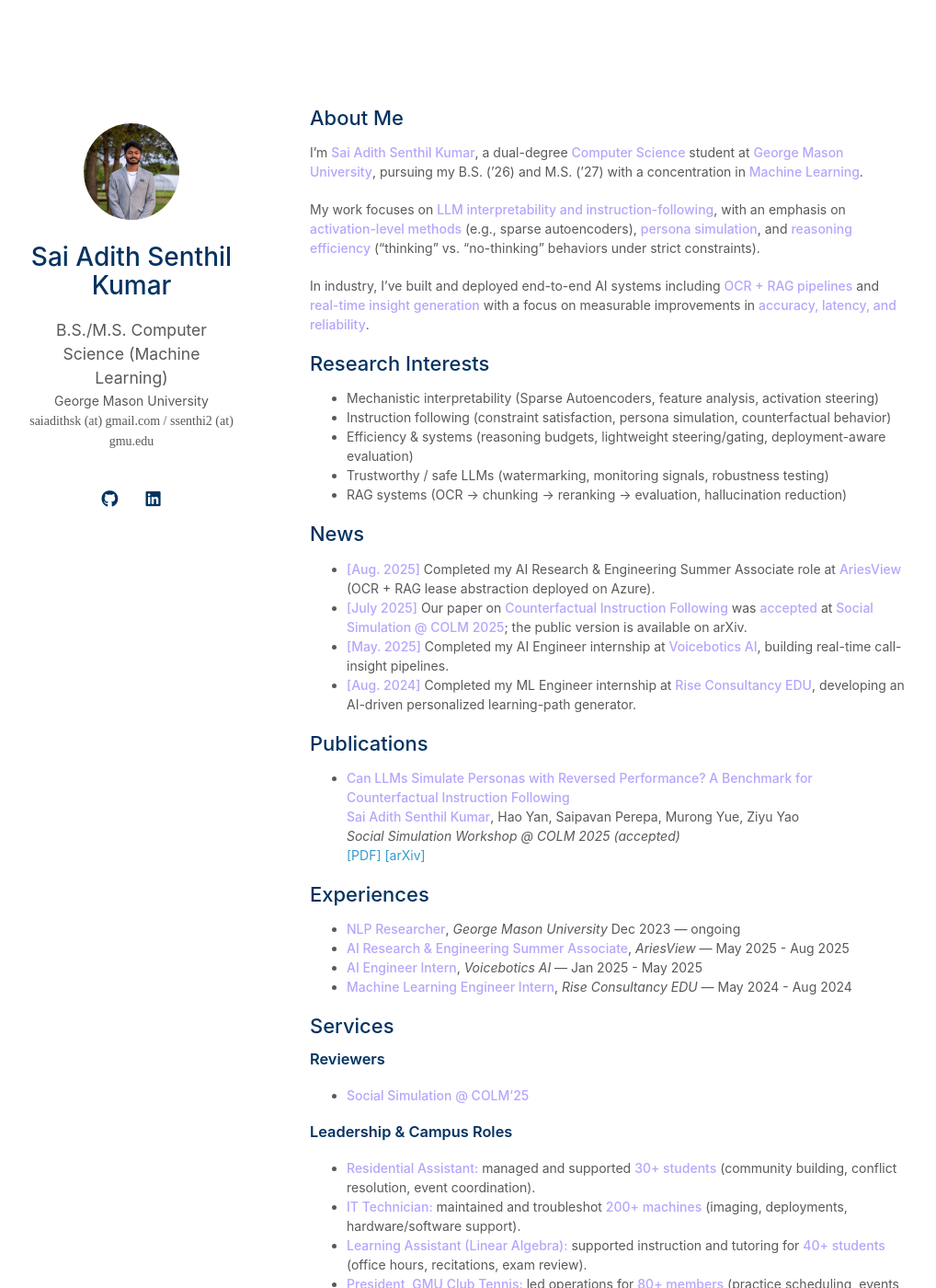
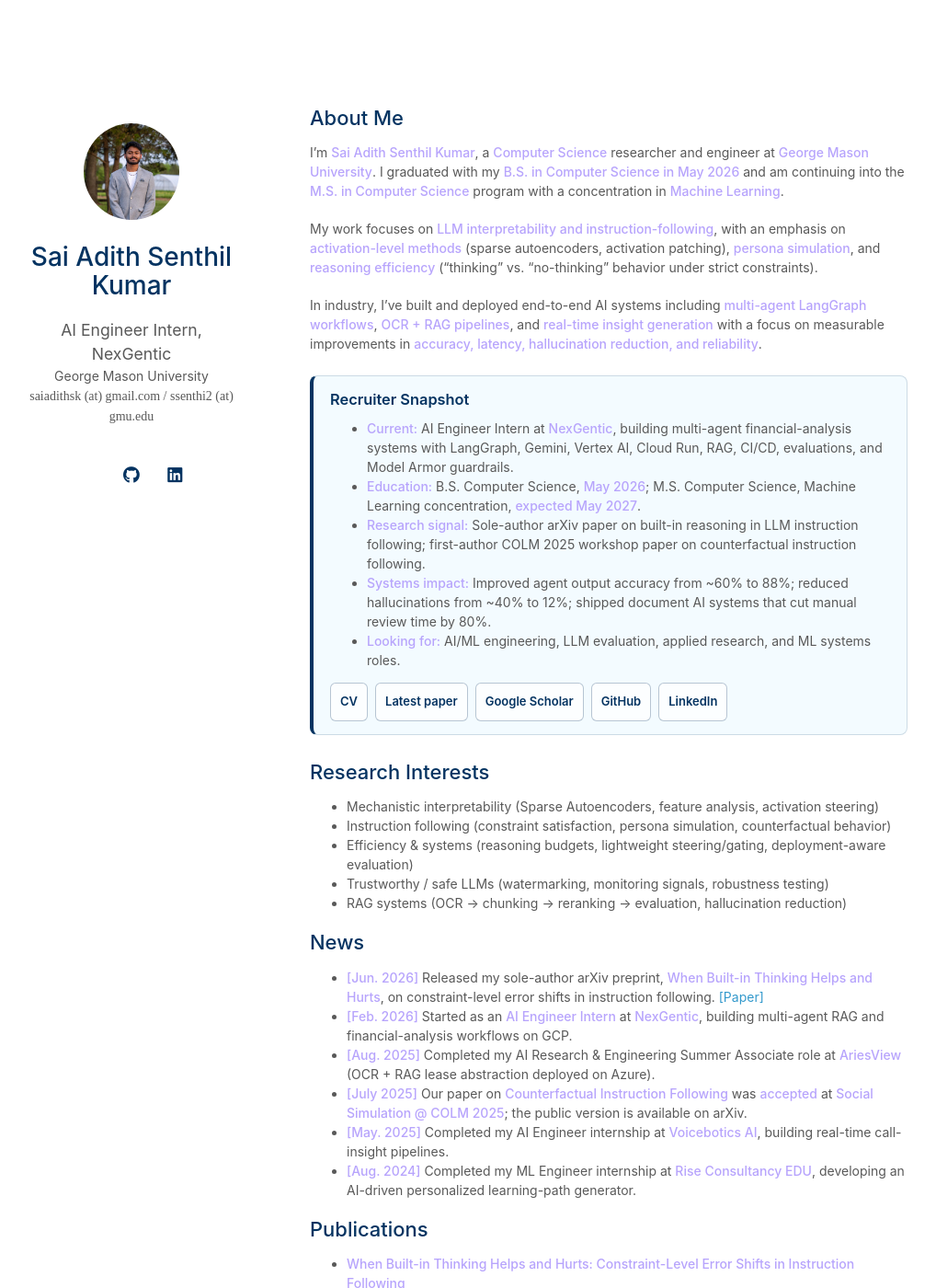
Before and after one commit to SAI-ADITH/SAI-ADITH.github.io, a Jekyll site: the page built from index.md, in a window 1280 px wide and 1400 px high. Shown: the whole window at 92% size, without its empty margins (133-1151 px from the left). Built offline with Jekyll 4.4.1, drawn with Linux system fonts in a browser that asks for light colours; a style sheet for code colours, icons or effects is not loaded; our own code applies the rules of GitHub Pages for plain Markdown files; some of the changed text lies outside the part shown.

Commit message:
added nexgentic and new ppr

```diff
--- a/_config.yml
+++ b/_config.yml
@@ -2,15 +2,15 @@
 # Basic Information
 # =========================
 title: Sai Adith Senthil Kumar
-position: B.S./M.S. Computer Science (Machine Learning)
+position: AI Engineer Intern, NexGentic
 affiliation: George Mason University
 email: saiadithsk (at) gmail.com / ssenthi2 (at) gmu.edu
 
 # =========================
 # Search Engine Optimization (SEO)
 # =========================
-keywords: Sai Adith, George Mason University, LLMs, AI Research, Mechanistic Interpretability, Instruction Following, RAG
-description: Personal website of Sai Adith Senthil Kumar — CS student at George Mason University working on LLM reasoning, instruction following, and AI safety.
+keywords: Sai Adith, George Mason University, NexGentic, LLMs, AI Research, Mechanistic Interpretability, Instruction Following, RAG, LangGraph, Vertex AI
+description: Personal website of Sai Adith Senthil Kumar, CS student at George Mason University working on LLM reasoning, instruction following, mechanistic interpretability, and applied AI systems.
 # Put your real website URL here after it is live:
 canonical: https://SAI-ADITH.github.io/
 
@@ -18,7 +18,7 @@
 # Links
 # =========================
 google_scholar: https://scholar.google.com/citations?user=PiHGMEIAAAAJ&hl=en
-cv_link:
+cv_link: ./assets/files/sai_adith_sk_CV.pdf
 github_link: https://github.com/SAI-ADITH
 linkedin: https://www.linkedin.com/in/saiadith/
 # If you don't use Twitter/X, delete this line or leave blank
--- a/_sass/minimal-light-no-dark-mode.scss
+++ b/_sass/minimal-light-no-dark-mode.scss
@@ -516,3 +516,46 @@
   display:none;
   font-family: monospace;
 }
+
+.recruiter-snapshot {
+  border: 1px solid rgba(4, 51, 97, 0.16);
+  border-left: 4px solid #043361;
+  border-radius: 8px;
+  background: rgba(62, 183, 240, 0.06);
+  padding: 16px 18px 14px;
+  margin: 24px 0 28px;
+}
+
+.recruiter-snapshot h3 {
+  margin: 0 0 12px;
+}
+
+.recruiter-snapshot ul {
+  margin-bottom: 14px;
+}
+
+.quick-links {
+  display: flex;
+  flex-wrap: wrap;
+  gap: 8px;
+}
+
+.quick-links a {
+  display: inline-flex;
+  align-items: center;
+  min-height: 32px;
+  border: 1px solid rgba(4, 51, 97, 0.28);
+  border-radius: 6px;
+  padding: 4px 10px;
+  color: #043361;
+  background: rgba(255, 255, 255, 0.72);
+  font-size: 13px;
+  font-weight: 600;
+}
+
+.quick-links a:hover,
+.quick-links a:focus {
+  border-color: #3eb7f0;
+  color: #043361;
+  background: #ffffff;
+}
--- a/_sass/minimal-light.scss
+++ b/_sass/minimal-light.scss
@@ -595,3 +595,66 @@
   display:none;
   font-family: monospace;
 }
+
+.recruiter-snapshot {
+  border: 1px solid rgba(4, 51, 97, 0.16);
+  border-left: 4px solid #043361;
+  border-radius: 8px;
+  background: rgba(62, 183, 240, 0.06);
+  padding: 16px 18px 14px;
+  margin: 24px 0 28px;
+}
+
+.recruiter-snapshot h3 {
+  margin: 0 0 12px;
+}
+
+.recruiter-snapshot ul {
+  margin-bottom: 14px;
+}
+
+.quick-links {
+  display: flex;
+  flex-wrap: wrap;
+  gap: 8px;
+}
+
+.quick-links a {
+  display: inline-flex;
+  align-items: center;
+  min-height: 32px;
+  border: 1px solid rgba(4, 51, 97, 0.28);
+  border-radius: 6px;
+  padding: 4px 10px;
+  color: #043361;
+  background: rgba(255, 255, 255, 0.72);
+  font-size: 13px;
+  font-weight: 600;
+}
+
+.quick-links a:hover,
+.quick-links a:focus {
+  border-color: #3eb7f0;
+  color: #043361;
+  background: #ffffff;
+}
+
+@media (prefers-color-scheme: dark) {
+  .recruiter-snapshot {
+    border-color: rgba(62, 183, 240, 0.34);
+    border-left-color: #3eb7f0;
+    background: rgba(62, 183, 240, 0.08);
+  }
+
+  .quick-links a {
+    border-color: rgba(62, 183, 240, 0.42);
+    color: #eeeff0;
+    background: rgba(255, 255, 255, 0.04);
+  }
+
+  .quick-links a:hover,
+  .quick-links a:focus {
+    color: #ffffff;
+    background: rgba(62, 183, 240, 0.12);
+  }
+}
--- a/index.md
+++ b/index.md
@@ -4,11 +4,31 @@
 
 ## About Me
 
-I’m **Sai Adith Senthil Kumar**, a dual-degree **Computer Science** student at **George Mason University**, pursuing my B.S. (’26) and M.S. (’27) with a concentration in **Machine Learning**.
+I'm **Sai Adith Senthil Kumar**, a **Computer Science** researcher and engineer at **George Mason University**. I graduated with my **B.S. in Computer Science in May 2026** and am continuing into the **M.S. in Computer Science** program with a concentration in **Machine Learning**.
 
-My work focuses on **LLM interpretability and instruction-following**, with an emphasis on **activation-level methods** (e.g., sparse autoencoders), **persona simulation**, and **reasoning efficiency** (“thinking” vs. “no-thinking” behaviors under strict constraints).
+My work focuses on **LLM interpretability and instruction-following**, with an emphasis on **activation-level methods** (sparse autoencoders, activation patching), **persona simulation**, and **reasoning efficiency** ("thinking" vs. "no-thinking" behavior under strict constraints).
 
-In industry, I’ve built and deployed end-to-end AI systems including **OCR + RAG pipelines** and **real-time insight generation** with a focus on measurable improvements in **accuracy, latency, and reliability**.
+In industry, I've built and deployed end-to-end AI systems including **multi-agent LangGraph workflows**, **OCR + RAG pipelines**, and **real-time insight generation** with a focus on measurable improvements in **accuracy, latency, hallucination reduction, and reliability**.
+
+<div class="recruiter-snapshot" markdown="1">
+
+### Recruiter Snapshot
+
+- **Current:** AI Engineer Intern at **NexGentic**, building multi-agent financial-analysis systems with LangGraph, Gemini, Vertex AI, Cloud Run, RAG, CI/CD, evaluations, and Model Armor guardrails.
+- **Education:** B.S. Computer Science, **May 2026**; M.S. Computer Science, Machine Learning concentration, **expected May 2027**.
+- **Research signal:** Sole-author arXiv paper on built-in reasoning in LLM instruction following; first-author COLM 2025 workshop paper on counterfactual instruction following.
+- **Systems impact:** Improved agent output accuracy from ~60% to 88%; reduced hallucinations from ~40% to 12%; shipped document AI systems that cut manual review time by 80%.
+- **Looking for:** AI/ML engineering, LLM evaluation, applied research, and ML systems roles.
+
+<div class="quick-links">
+  <a href="assets/files/sai_adith_sk_CV.pdf" target="_blank" rel="noopener">CV</a>
+  <a href="https://arxiv.org/abs/2606.09662" target="_blank" rel="noopener">Latest paper</a>
+  <a href="https://scholar.google.com/citations?user=PiHGMEIAAAAJ&hl=en" target="_blank" rel="noopener">Google Scholar</a>
+  <a href="https://github.com/SAI-ADITH" target="_blank" rel="noopener">GitHub</a>
+  <a href="https://www.linkedin.com/in/saiadith/" target="_blank" rel="noopener">LinkedIn</a>
+</div>
+
+</div>
 
 ## Research Interests
 
@@ -16,16 +36,23 @@
 - Instruction following (constraint satisfaction, persona simulation, counterfactual behavior)
 - Efficiency & systems (reasoning budgets, lightweight steering/gating, deployment-aware evaluation)
 - Trustworthy / safe LLMs (watermarking, monitoring signals, robustness testing)
-- RAG systems (OCR → chunking → reranking → evaluation, hallucination reduction)
+- RAG systems (OCR -> chunking -> reranking -> evaluation, hallucination reduction)
 
 ## News
 
+- **[Jun. 2026]** Released my sole-author arXiv preprint, **When Built-in Thinking Helps and Hurts**, on constraint-level error shifts in instruction following. [[Paper]](https://arxiv.org/abs/2606.09662)
+- **[Feb. 2026]** Started as an **AI Engineer Intern** at **NexGentic**, building multi-agent RAG and financial-analysis workflows on GCP.
 - **[Aug. 2025]** Completed my AI Research & Engineering Summer Associate role at **AriesView** (OCR + RAG lease abstraction deployed on Azure).
 - **[July 2025]** Our paper on **Counterfactual Instruction Following** was **accepted** at **Social Simulation @ COLM 2025**; the public version is available on arXiv.
 - **[May. 2025]** Completed my AI Engineer internship at **Voicebotics AI**, building real-time call-insight pipelines.
 - **[Aug. 2024]** Completed my ML Engineer internship at **Rise Consultancy EDU**, developing an AI-driven personalized learning-path generator.
 
 ## Publications
+
+- **When Built-in Thinking Helps and Hurts: Constraint-Level Error Shifts in Instruction Following**
+  **Sai Adith Senthil Kumar**
+  *arXiv preprint, 2026*
+  [[PDF]](https://arxiv.org/pdf/2606.09662) [[arXiv]](https://arxiv.org/abs/2606.09662)
 
 - **Can LLMs Simulate Personas with Reversed Performance? A Benchmark for Counterfactual Instruction Following**
   **Sai Adith Senthil Kumar**, Hao Yan, Saipavan Perepa, Murong Yue, Ziyu Yao
@@ -34,10 +61,23 @@
 
 ## Experiences
 
-- **NLP Researcher**, *George Mason University* Dec 2023 — ongoing
-- **AI Research & Engineering Summer Associate**, *AriesView* — May 2025 - Aug 2025
-- **AI Engineer Intern**, *Voicebotics AI* — Jan 2025 - May 2025
-- **Machine Learning Engineer Intern**, *Rise Consultancy EDU* — May 2024 - Aug 2024
+- **AI Engineer Intern**, *NexGentic* - Feb 2026 - Aug 2026
+  Built multi-agent LangGraph workflows with retrieval, critique, validation, and financial-analysis agents, improving output accuracy from ~60% to 88% and reducing hallucinations from ~40% to 12%. Productionized Gemini and Vertex AI applications on Google Cloud Run with RAG, CI/CD, structured evaluation, and Model Armor guardrails.
+- **NLP Researcher**, *George Mason University* - Dec 2023 - ongoing
+- **AI Research & Engineering Summer Associate**, *AriesView* - May 2025 - Aug 2025
+- **AI Engineer Intern**, *Voicebotics AI* - Jan 2025 - May 2025
+- **Machine Learning Engineer Intern**, *Rise Consultancy EDU* - May 2024 - Aug 2024
+
+## Education
+
+- **M.S. Computer Science**, Machine Learning concentration, **George Mason University** - Aug 2026 - May 2027 expected
+- **B.S. Computer Science**, **George Mason University** - graduated **May 2026**
+
+## Technical Strengths
+
+- **LLM research:** mechanistic interpretability, sparse autoencoders, activation patching, instruction-following evaluation, benchmark design.
+- **Applied AI systems:** LangGraph, RAG, reranking, hallucination evaluation, FastAPI, WebSockets, Docker, MLflow, Airflow.
+- **Cloud and deployment:** GCP, AWS, Azure, Cloud Run, Vertex AI, SageMaker, Kubernetes, CI/CD.
 
 ## Services
 
@@ -52,9 +92,9 @@
 
 ## Talks
 
-- **[Oct 2025]** “Counterfactual Instruction Following” — Social Simulation @ COLM 2025 (paper presentation), **Montreal, Canada**.
-- **[May 2025]** Poster presentation — **Celebration of Student Scholarship and Impact** & **CEC Research Celebration**, **George Mason University**.
+- **[Oct 2025]** "Counterfactual Instruction Following" - Social Simulation @ COLM 2025 (paper presentation), **Montreal, Canada**.
+- **[May 2025]** Poster presentation - **Celebration of Student Scholarship and Impact** & **CEC Research Celebration**, **George Mason University**.
 
 ## Awards
 
-- **KEEN Award (GMU Research Celebration)** — **$1,000**. [[Certificate PDF]](assets/files/Sai Adith Senthil Kumar.pdf)
+- **KEEN Award (GMU Research Celebration)** - **$1,000**. [[Certificate PDF]](assets/files/Sai Adith Senthil Kumar.pdf)
```
Also changed, not shown: _data/publications.yml (+7 -0 lines), _includes/publications.md (+3 -0 lines), 1 other file.
